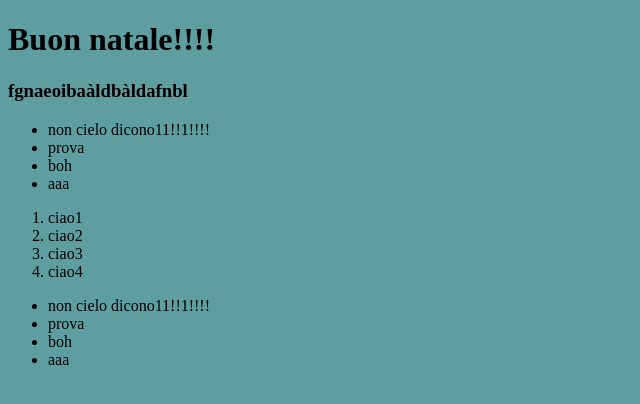
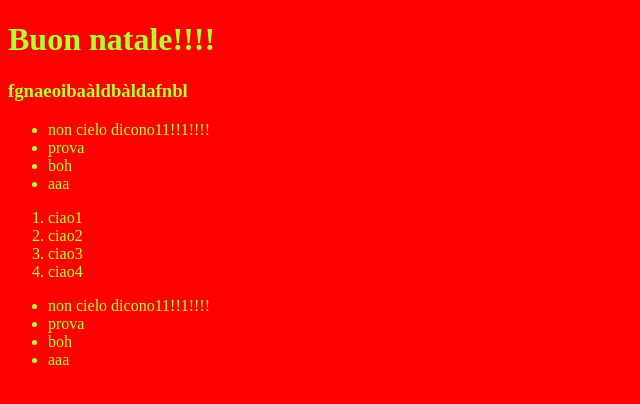
Before and after one commit to enricogiacomazzi/cff_demo, a plain HTML site: page index.html in a window 1280 px wide. Shown: the whole page, without its empty margins (0-640 px from the left). Drawn offline with Linux system fonts and the light colour scheme.

Commit message:
changed colors

```diff
--- a/index.css
+++ b/index.css
@@ -1,5 +1,6 @@
 
 
 body {
-    background-color: cadetblue;
+    background-color: red;
+    color: greenyellow;
 }
```
